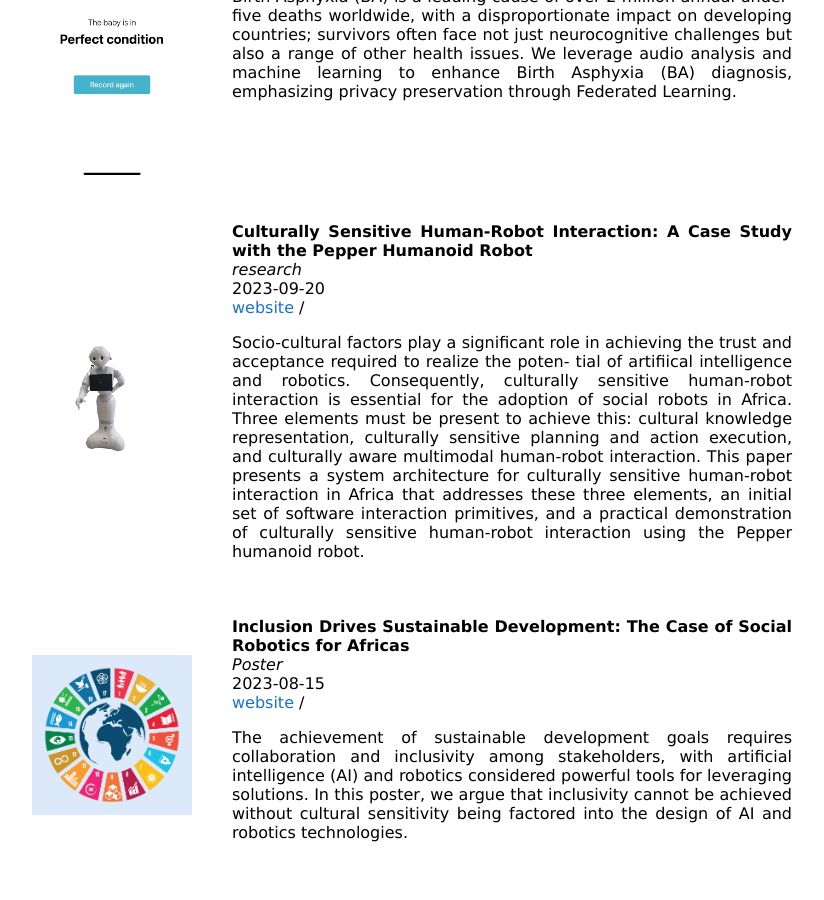
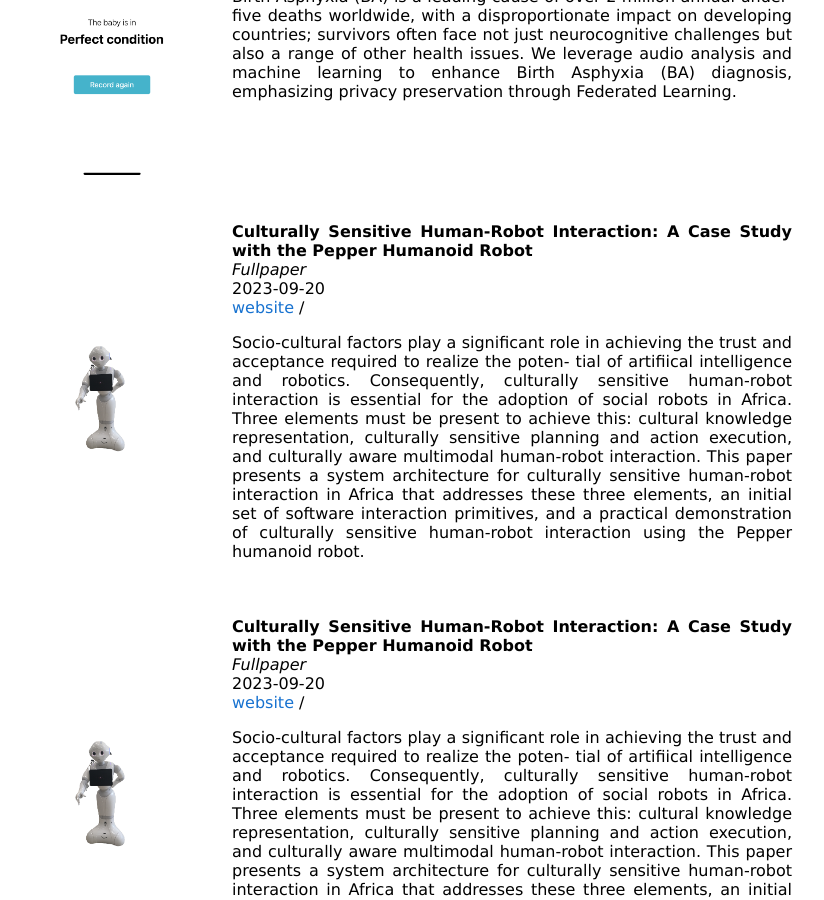
Before and after one commit to pamely/pamely.github.io, a Jekyll site: the page built from _posts/2023-12-06-winlp.markdown, in a window 1280 px wide and 900 px high, scrolled down 1909 px. Shown: the whole window, without its empty margins (228-1052 px from the left). Built offline with Jekyll 4.4.1, drawn with Linux system fonts in a browser that asks for light colours.

Commit message:
Update 2023-09-20-africon.markdown

```diff
--- a/_posts/2023-09-20-africon.markdown
+++ b/_posts/2023-09-20-africon.markdown
@@ -3,7 +3,7 @@
 title:  "Culturally Sensitive Human-Robot Interaction: A Case Study with the Pepper Humanoid Robot"
 date:   2023-09-20 22:21:59 +00:00
 image: /images/pepper-demo-3-removebg-preview.png
-categories: research
+categories: Full paper
 author: "Pamely Zantou"
 authors: "<strong>Pamely Zantou</strong>, David Vernon"
 venue: "IEEE Africon"
```
